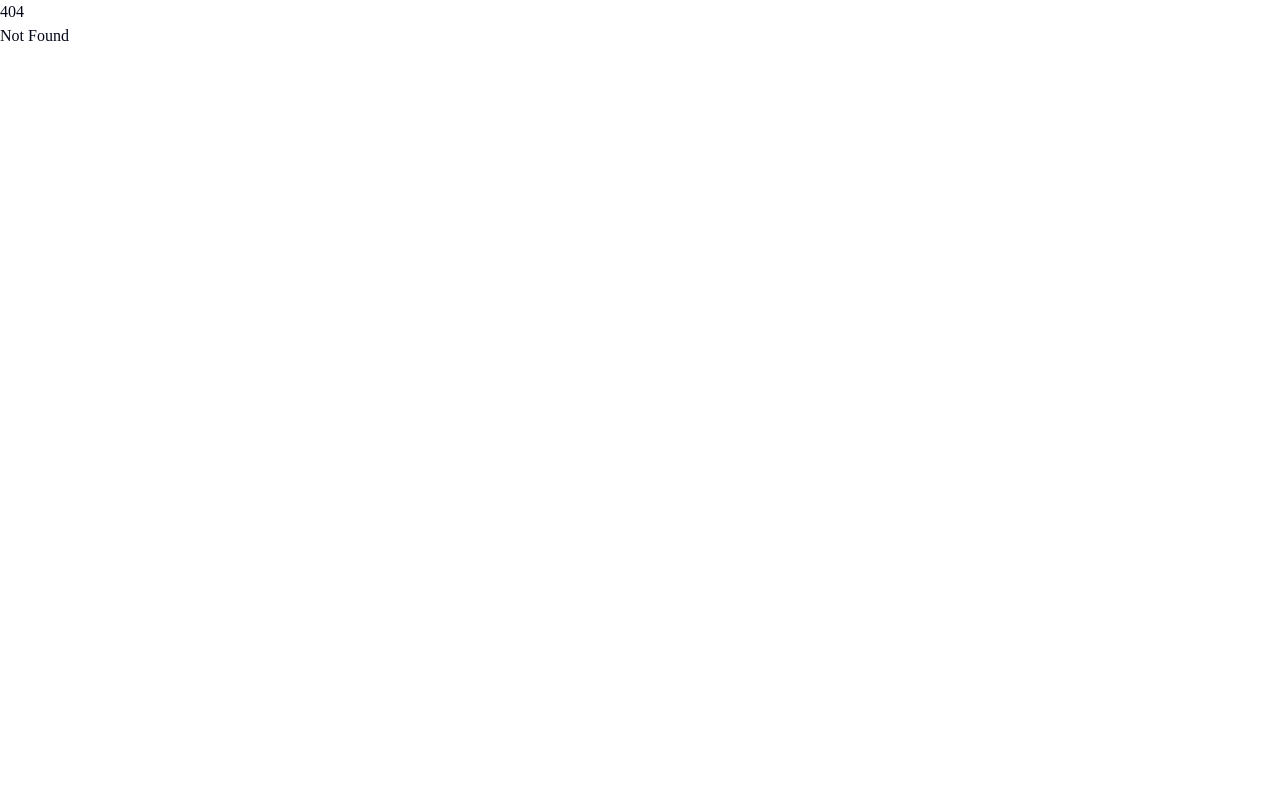
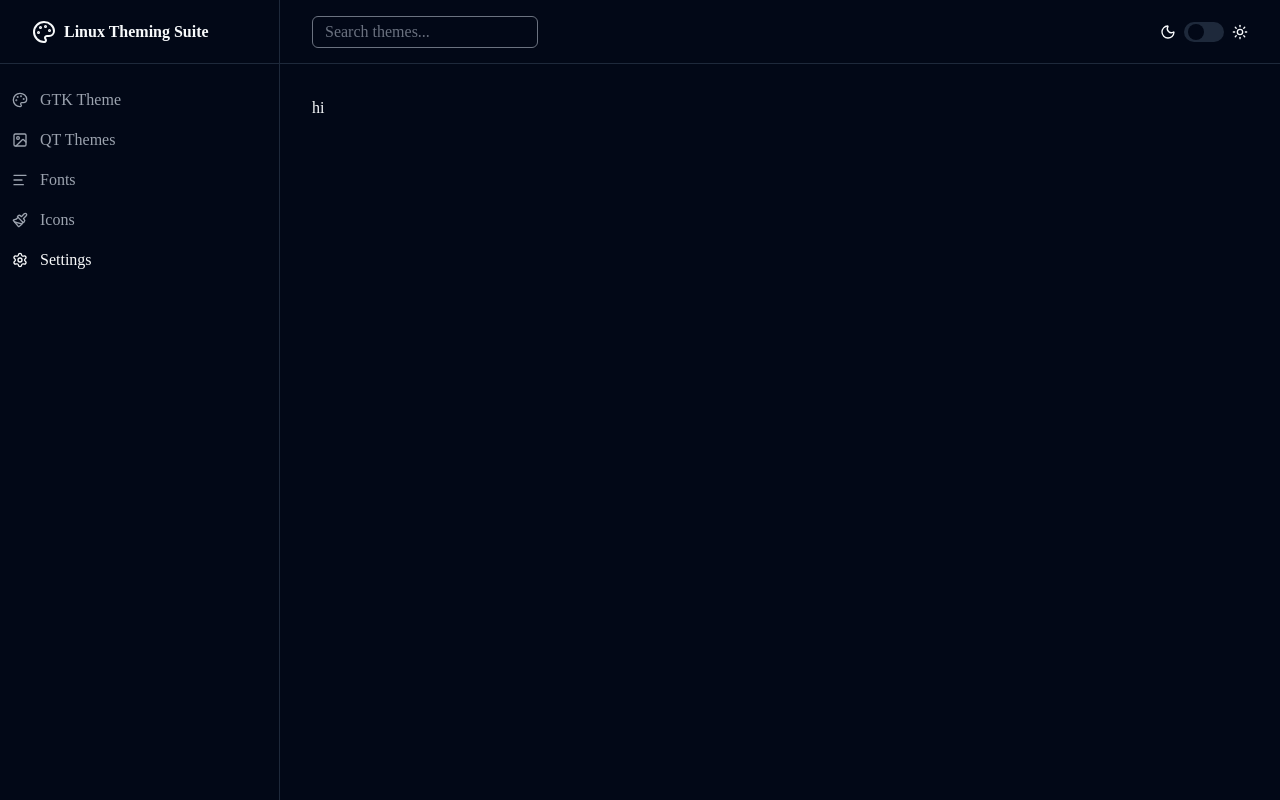
Before and after one commit to DrSh4dow/lx-theming-suite, a SvelteKit app: page /settings in a window 1280 px wide. Before the commit this address had no page. Built offline with nearby package versions, Linux system fonts and the light colour scheme.

Commit message:
added settings icon

```diff
--- a/src/routes/(app)/NavigationBar.svelte
+++ b/src/routes/(app)/NavigationBar.svelte
@@ -1,7 +1,7 @@
 <script lang="ts">
 	import { page } from '$app/stores';
 	import { cn } from '$lib/utils/cn';
-	import { ImageIcon, PaintbrushIcon, PaletteIcon, TextIcon } from 'lucide-svelte';
+	import { ImageIcon, PaintbrushIcon, PaletteIcon, SettingsIcon, TextIcon } from 'lucide-svelte';
 </script>
 
 <nav class="h-full border-r pt-4">
@@ -24,7 +24,7 @@
 			<a
 				href="/qt-themes-config"
 				class={cn(
-					$page.url.pathname === '/qt-themes-config'
+					$page.url.pathname.startsWith('/qt-themes-config')
 						? 'text-gray-900 dark:text-gray-50'
 						: 'text-gray-500 hover:text-gray-900 dark:text-gray-400 dark:hover:text-gray-50',
 					'flex items-center gap-3 rounded-lg px-3 py-2 transition-all '
@@ -38,7 +38,7 @@
 			<a
 				href="/font-config"
 				class={cn(
-					$page.url.pathname === '/font-config'
+					$page.url.pathname.startsWith('/font-config')
 						? 'text-gray-900 dark:text-gray-50'
 						: 'text-gray-500 hover:text-gray-900 dark:text-gray-400 dark:hover:text-gray-50',
 					'flex items-center gap-3 rounded-lg px-3 py-2 transition-all '
@@ -52,7 +52,7 @@
 			<a
 				href="/icons-config"
 				class={cn(
-					$page.url.pathname === '/icons-config'
+					$page.url.pathname.startsWith('/icons-config')
 						? 'text-gray-900 dark:text-gray-50'
 						: 'text-gray-500 hover:text-gray-900 dark:text-gray-400 dark:hover:text-gray-50',
 					'flex items-center gap-3 rounded-lg px-3 py-2 transition-all '
@@ -62,5 +62,19 @@
 				Icons
 			</a>
 		</li>
+		<li>
+			<a
+				href="/settings"
+				class={cn(
+					$page.url.pathname.startsWith('/settings')
+						? 'text-gray-900 dark:text-gray-50'
+						: 'text-gray-500 hover:text-gray-900 dark:text-gray-400 dark:hover:text-gray-50',
+					'flex items-center gap-3 rounded-lg px-3 py-2 transition-all '
+				)}
+			>
+				<SettingsIcon class="h-4 w-4" />
+				Settings
+			</a>
+		</li>
 	</ul>
 </nav>
--- /dev/null
+++ b/src/routes/(app)/settings/+page.svelte
@@ -0,0 +1 @@
+<h1>hi</h1>
```
